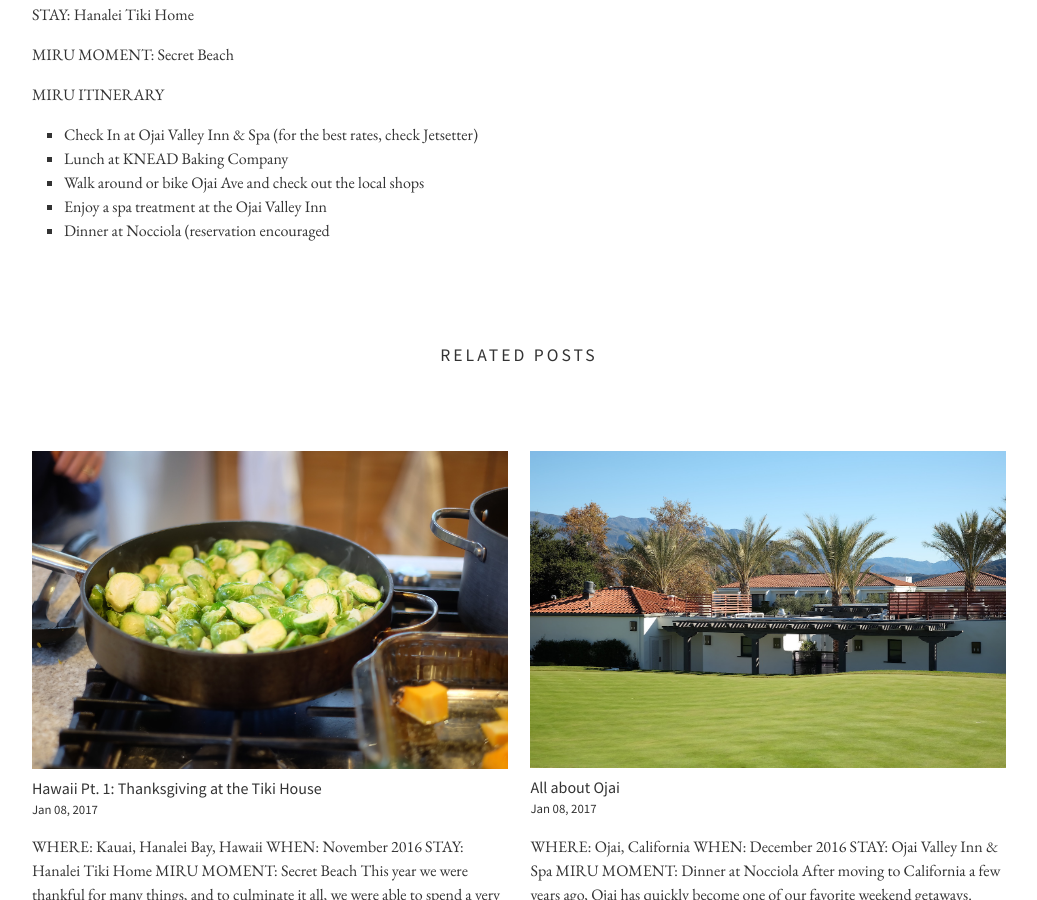
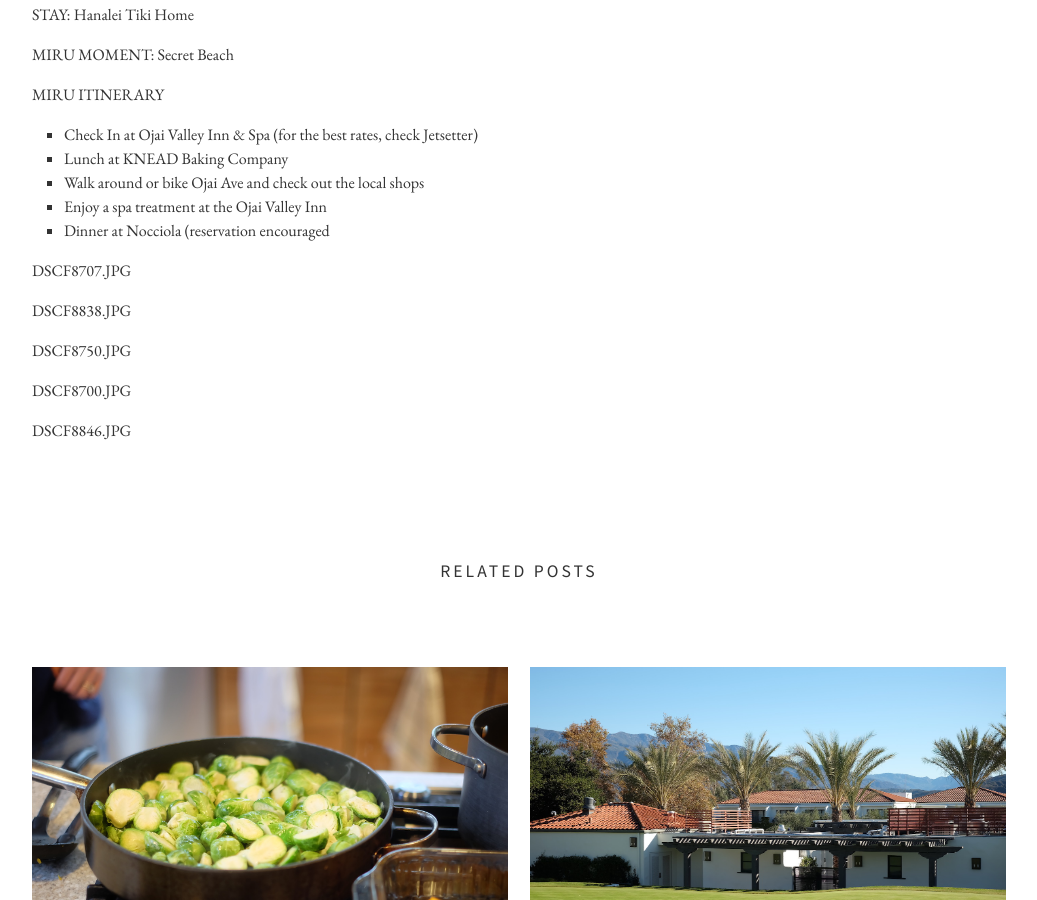
Before and after one commit to PHironaka/Miru-Blog, a Jekyll site: the page built from _posts/2017-01-09-hawaii-pt-2-hanalei-is-a-way-of-life.markdown, in a window 1280 px wide and 900 px high, scrolled down 343 px. Shown: the whole window, without its empty margins (121-1158 px from the left). Built offline with Jekyll 4.4.1, drawn with Linux system fonts in a browser that asks for light colours; nearby versions of some CDN libraries.

Commit message:
Updated Hawaii Pt 2 Hanalei Is A Way Of Life

```diff
--- a/_posts/2017-01-09-hawaii-pt-2-hanalei-is-a-way-of-life.markdown
+++ b/_posts/2017-01-09-hawaii-pt-2-hanalei-is-a-way-of-life.markdown
@@ -20,3 +20,13 @@ MIRU ITINERARY
 * Walk around or bike Ojai Ave and check out the local shops
 * Enjoy a spa treatment at the Ojai Valley Inn
 * Dinner at Nocciola (reservation encouraged
+
+[DSCF8707.JPG](/uploads/DSCF8707.JPG)
+
+[DSCF8838.JPG](/uploads/DSCF8838.JPG)
+
+[DSCF8750.JPG](/uploads/DSCF8750.JPG)
+
+[DSCF8700.JPG](/uploads/DSCF8700.JPG)
+
+[DSCF8846.JPG](/uploads/DSCF8846.JPG)
```
